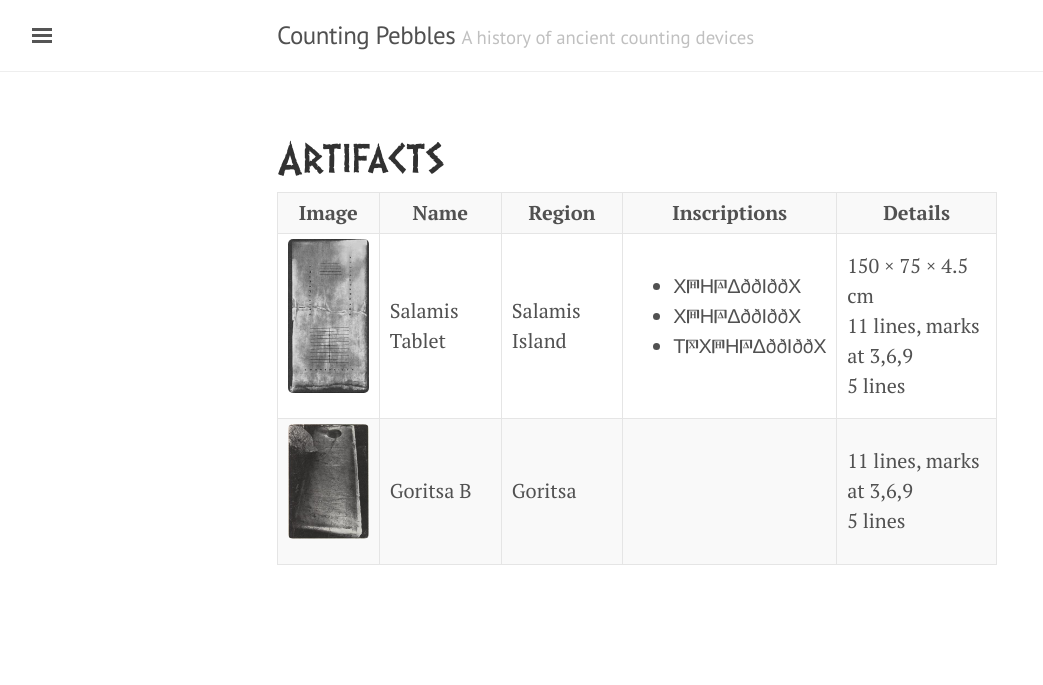
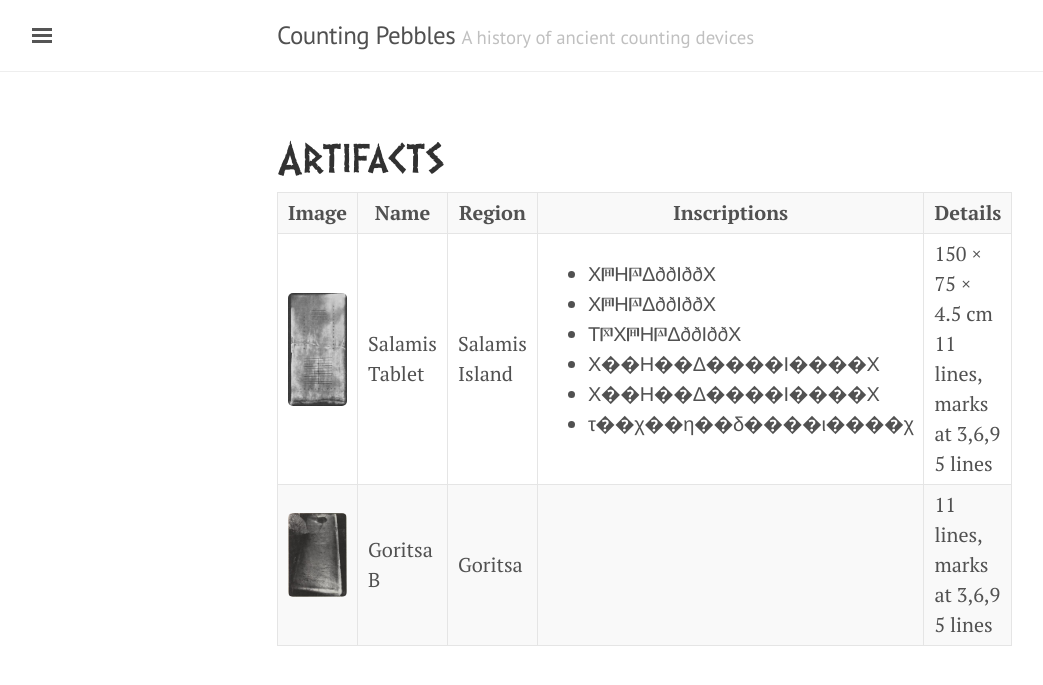
Before and after one commit to jtb/counting-pebbles, a Jekyll site: the page built from artifacts.md, in a window 1280 px wide. Shown: the top 685 px of the page, without its empty margins (3-1046 px from the left). Built offline with Jekyll 4.4.1, drawn with Linux system fonts in a browser that asks for light colours.

Commit message:
Trying again

```diff
--- a/_data/artifacts.yml
+++ b/_data/artifacts.yml
@@ -6,6 +6,9 @@
     - Χ𐅅Η𐅄ΔððΙððΧ
     - Χ𐅅Η𐅄ΔððΙððΧ
     - Τ𐅆Χ𐅅Η𐅄ΔððΙððΧ
+    - Χ��Η��Δ����Ι����Χ
+    - Χ��Η��Δ����Ι����Χ
+    - τ��χ��η��δ����ι����χ
   details: >
            150 × 75 × 4.5 cm<br>
            11 lines, marks at 3,6,9<br>
```
